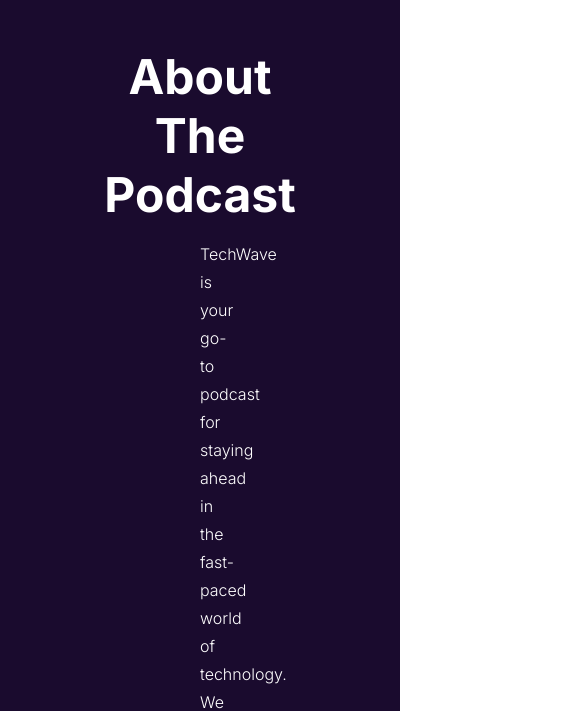
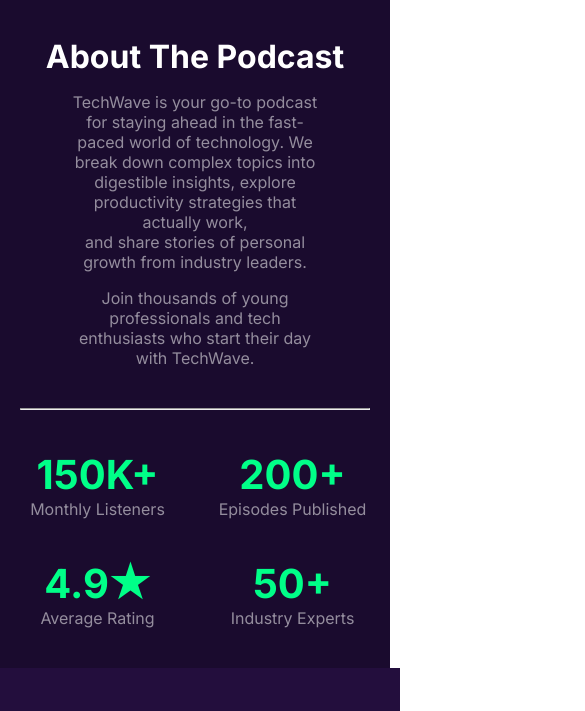
Before and after one commit to dms19fahim/ph-assignment2, a plain HTML site: page index.html in a window 390 px wide. Shown: the part 556-1267 px from the top of the page, 585 px wide, since content can reach past the window. Drawn offline with Linux system fonts and the light colour scheme.

Commit message:
About section responsive

```diff
--- a/style.css
+++ b/style.css
@@ -280,5 +280,24 @@
 .btn-group{
     flex-direction: row; gap: 0.5rem; width: 100%;
 }
+.about-container{
+    padding: 2.5rem 1.25rem;
+    gap: 2.5rem;
+}
+.about-container h2{
+    font-size: 2rem; font-weight: 700; color: #fff;
+}
+.about-container p{
+    font-size: 1rem; font-weight: 400; color: #ffffff88; line-height: 1.25rem;
+}
+.about-card{
+    display: grid; grid-template-columns: repeat(2, 1fr); gap: 2.5rem;
+}
+.about-card h3{
+    font-size: 2.5rem; font-weight: 700;
+}
+.about-card p{
+    font-size: 1rem; font-size: 400; line-height: 1.25rem; color: #ffffff88;
+}
 
 }
```
